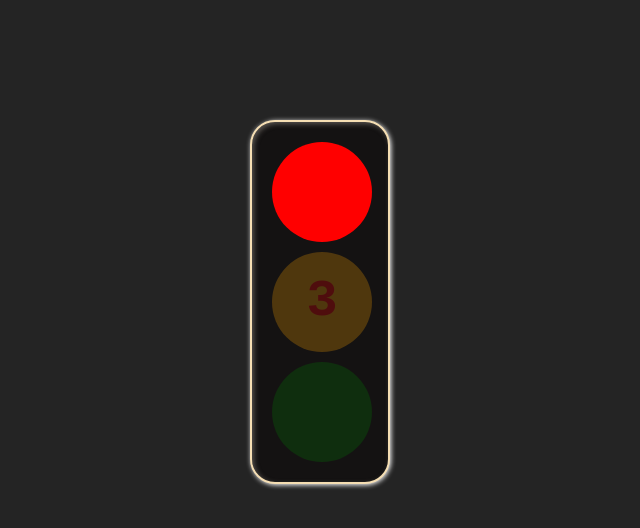
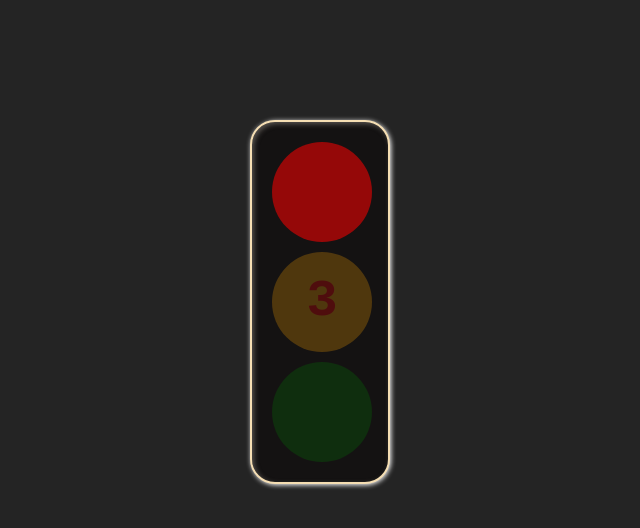
Before and after one commit to StiflerPasha/vue_traffic-light, a Vue app: page /1 in a window 1280 px wide. Shown: the top 528 px of the page, without its empty margins (320-960 px from the left). Built offline with nearby package versions, Linux system fonts and the light colour scheme.

Commit message:
add blink

```diff
--- a/src/components/Lights.vue
+++ b/src/components/Lights.vue
@@ -1,16 +1,20 @@
 <template>
   <div class="lights">
     <div class="light red"
-         v-bind:class="{active: this.fire === 'red'}"></div>
-    <div class="light yellow"
-         v-bind:class="{active: this.fire === 'yellow'}">
+         v-bind:class="{
+         active: this.fire === 'red',
+         blink: this.fire === 'red' && counter <= 3
+         }"></div>
+    <div class="light yellow" v-bind:class="{active: this.fire === 'yellow'}">
       <pre class='timer'
-           @click="countDown"
            v-bind:style="{color: this.fire}"
            v-if="this.fire !== 'yellow'">{{counter}}</pre>
     </div>
     <div class="light green"
-         v-bind:class="{active: this.fire === 'green'}"></div>
+         v-bind:class="{
+         active: this.fire === 'green',
+         blink: this.fire === 'green' && counter <= 3
+         }"></div>
   </div>
 </template>
 
@@ -31,18 +35,21 @@
 				  this.countDown();
 			   }, 1000);
 			} else {
-			   //this.$router.afterEach((to, from, next) => console.log(from));
 			   switch (this.$route.name) {
 				  case 'red': {
 					 this.$router.push({ name: 'yellow' });
 					 break;
 				  }
 				  case 'yellow': {
-					 this.$router.push({ name: 'green' });
+					 if (localStorage.getItem('LAST_FIRE') === 'green') {
+						this.$router.push({ name: 'red' });
+					 } else {
+						this.$router.push({ name: 'green' });
+					 }
 					 break;
 				  }
 				  case 'green': {
-					 this.$router.push({ name: 'red' });
+					 this.$router.push({ name: 'yellow' });
 					 break;
 				  }
 				  default:
@@ -100,4 +107,17 @@
     font-size: 4em;
     font-weight: bolder;
   }
+
+  .blink {
+    animation: blink 1s linear infinite;
+  }
+
+  @keyframes blink {
+    from {
+      opacity: 1;
+    }
+    to {
+      opacity: 0.25;
+    }
+  }
 </style>
```
